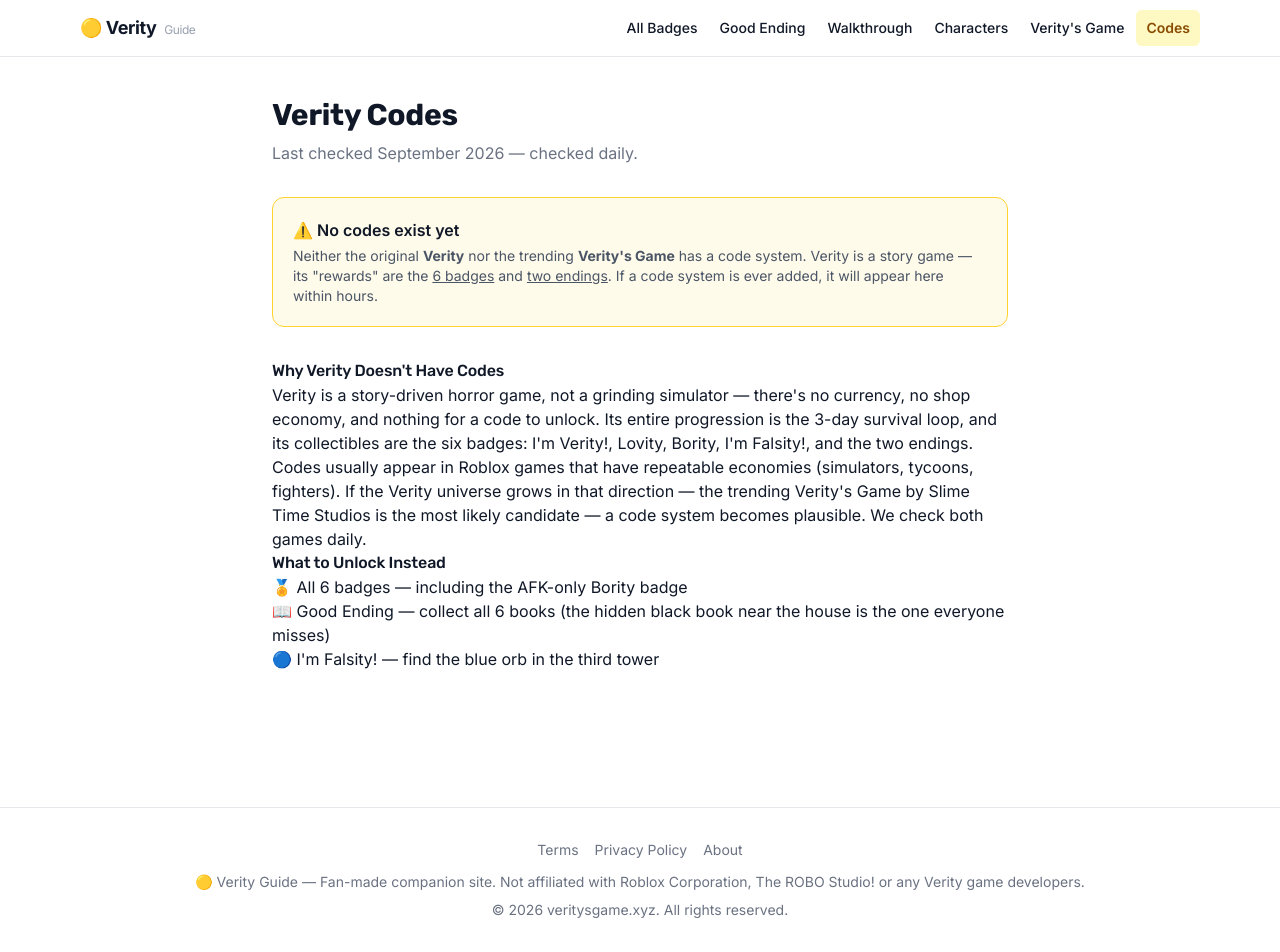
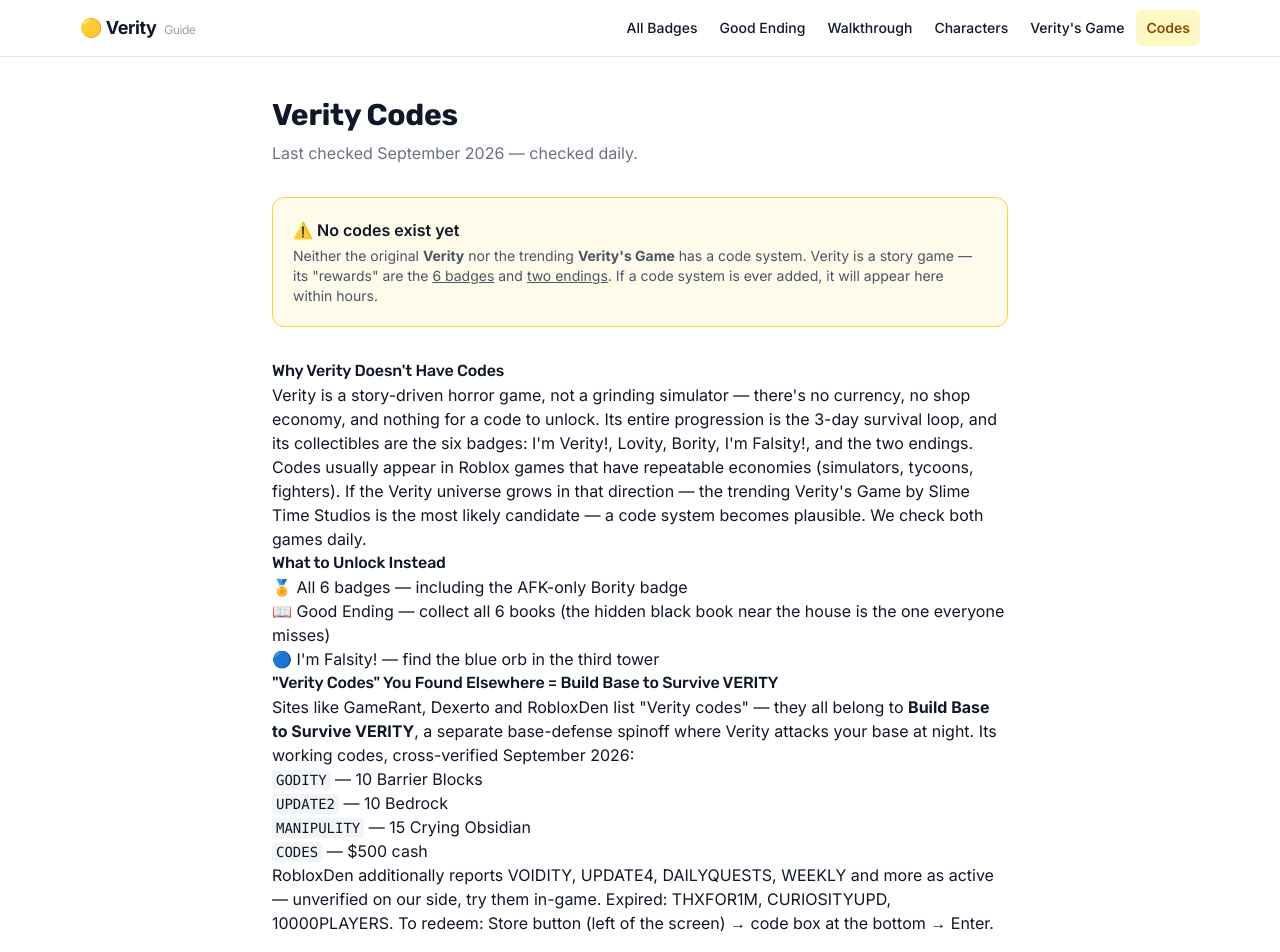
Before and after one commit to ken-fs/veritygame, a Next.js app: page /codes in a window 1280 px wide. Shown: the top 952 px of the page. Built offline with nearby package versions, Linux system fonts and the light colour scheme.

Commit message:
content: Escape Verity Ch3 released; add Build Base to Survive VERITY codes (verified)

```diff
--- a/src/app/codes/page.tsx
+++ b/src/app/codes/page.tsx
@@ -4,7 +4,7 @@
 export const metadata: Metadata = generateSEOMetadata({
   title: `Verity Codes (${getCurrentDateString()}) — Do Codes Exist?`,
   description:
-    "Are there Verity codes on Roblox? Current code status for Verity and Verity's Game, checked daily. Plus how to get free rewards without codes.",
+    "Are there Verity codes on Roblox? Current code status for Verity and Verity's Game, checked daily — plus the real working codes for Build Base to Survive VERITY.",
   keywords: ['verity codes', 'verity roblox codes', "verity's game codes", 'verity codes 2026'],
   path: '/codes',
 });
@@ -18,7 +18,7 @@
     {
       question: 'Are there any Verity codes?',
       answer:
-        "No. Neither Verity (The ROBO Studio!) nor Verity's Game (Slime Time Studios) has a code redemption system as of September 2026. Any site listing 'working Verity codes' is inventing them. This page is checked daily.",
+        "No. Neither Verity (The ROBO Studio!) nor Verity's Game (Slime Time Studios) has a code redemption system as of September 2026. Sites listing 'working Verity codes' are covering Build Base to Survive VERITY, a different game — its real codes are listed below. This page is checked daily.",
     },
     {
       question: 'How do I get free stuff in Verity without codes?',
@@ -75,6 +75,23 @@
           <li>📖 <a href="/good-ending">Good Ending</a> — collect all 6 books (the hidden black book near the house is the one everyone misses)</li>
           <li>🔵 <a href="/characters">I&apos;m Falsity!</a> — find the blue orb in the third tower</li>
         </ul>
+        <h2>&quot;Verity Codes&quot; You Found Elsewhere = Build Base to Survive VERITY</h2>
+        <p>
+          Sites like GameRant, Dexerto and RobloxDen list &quot;Verity codes&quot; — they all belong to{" "}
+          <strong>Build Base to Survive VERITY</strong>, a separate base-defense spinoff where Verity attacks your base
+          at night. Its working codes, cross-verified September 2026:
+        </p>
+        <ul>
+          <li><code>GODITY</code> — 10 Barrier Blocks</li>
+          <li><code>UPDATE2</code> — 10 Bedrock</li>
+          <li><code>MANIPULITY</code> — 15 Crying Obsidian</li>
+          <li><code>CODES</code> — $500 cash</li>
+        </ul>
+        <p>
+          RobloxDen additionally reports VOIDITY, UPDATE4, DAILYQUESTS, WEEKLY and more as active — unverified on our
+          side, try them in-game. Expired: THXFOR1M, CURIOSITYUPD, 10000PLAYERS. To redeem: Store button (left of the
+          screen) → code box at the bottom → Enter.
+        </p>
       </section>
 
       <script type="application/ld+json" dangerouslySetInnerHTML={{ __html: JSON.stringify(breadcrumb) }} />
--- a/src/app/veritys-game/page.tsx
+++ b/src/app/veritys-game/page.tsx
@@ -57,7 +57,8 @@
         <ul>
           <li><strong>Verity™</strong> — The ROBO Studio! — the original (28M+ visits). <a href="/badges">Badges</a> · <a href="/good-ending">Good Ending</a></li>
           <li><strong>Verity&apos;s Game</strong> — Slime Time Studios — the trending new entry (this page).</li>
-          <li><strong>Escape Verity</strong> — Mind Blowing Productions — escape-format spinoff with Chapter 1 &amp; 2.</li>
+          <li><strong>Escape Verity</strong> — Mind Blowing Productions — escape-format spinoff; Chapter 3 released August 2026 (full Ch1–3 walkthroughs already on YouTube).</li>
+          <li><strong>Build Base to Survive VERITY</strong> — base-defense spinoff where Verity attacks at night; the only Verity-universe game with <a href="/codes">working codes</a>.</li>
           <li><strong>Verity Companion [AI]</strong> — chat-focused spinoff.</li>
         </ul>
         <h2>What We&apos;re Tracking</h2>
```
